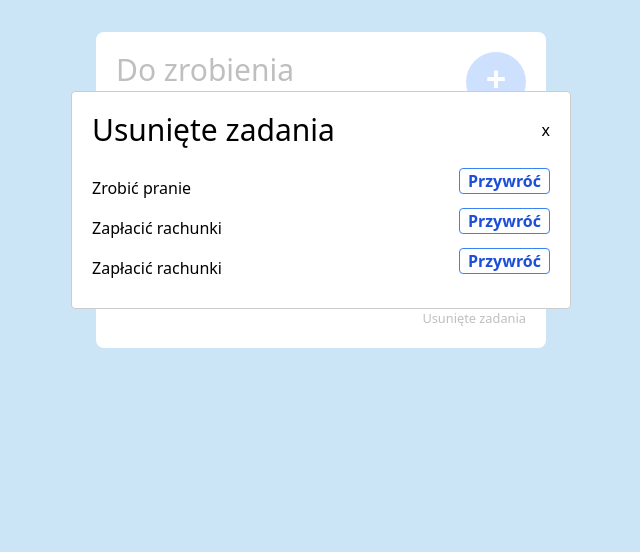
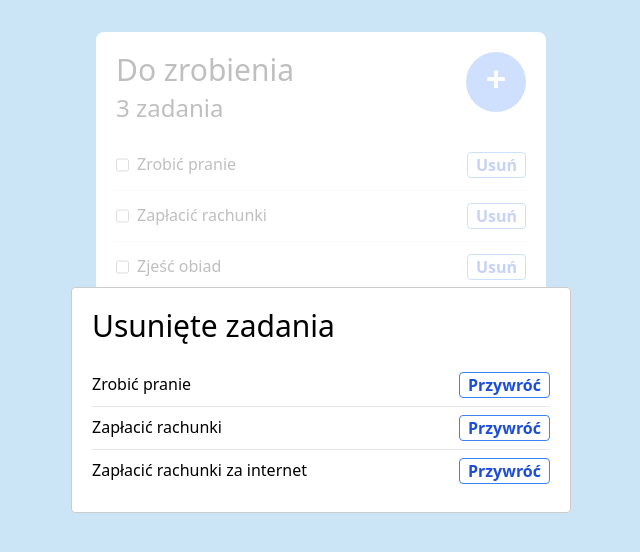
Before and after one commit to Patrykbarc/react-todo, a React (Vite) app: page / in a window 1280 px wide. Both pictures are taken after a click on the button "Usunięte zadania". Shown: the top 552 px of the page, without its empty margins (319-959 px from the left). Built offline with nearby package versions, Linux system fonts and the light colour scheme.

Commit message:
Restoring of deleted tasks

```diff
--- a/src/App.jsx
+++ b/src/App.jsx
@@ -5,25 +5,42 @@ import { AddNewTask } from "./components/AddNewTask";
 import { NewTaskInput } from "./components/NewTaskInput";
 import { DeletedTasks } from "./components/DeletedTasks";
 
+const initialTaskList = [
+  { name: "Zrobić pranie", id: 1, isFinished: false },
+  { name: "Zapłacić rachunki", id: 2, isFinished: false },
+  { name: "Zjeść obiad", id: 3, isFinished: false },
+];
+
+const initialDeletedTasks = [
+  { name: "Zrobić pranie", id: 7, isFinished: true },
+  { name: "Zapłacić rachunki", id: 8, isFinished: true },
+  { name: "Zapłacić rachunki za internet", id: 9, isFinished: true },
+];
+
 function App() {
   const [openNewTask, handleOpenNewTask] = useState(true);
-  const [tasksList, setTasksList] = useState([
-    { name: "Zrobić pranie", id: 1, isFinished: false },
-    { name: "Zapłacić rachunki", id: 2, isFinished: false },
-    { name: "Zjeść obiad", id: 3, isFinished: false },
-  ]);
+  const [tasksList, setTasksList] = useState(initialTaskList);
   const [taskName, setTaskName] = useState("");
-  const [deletedTasks, setDeletedTasks] = useState([
-    { name: "Zrobić pranie", id: 7, isFinished: false },
-    { name: "Zapłacić rachunki", id: 8, isFinished: false },
-    { name: "Zapłacić rachunki", id: 8, isFinished: false },
-  ]);
+  const [deletedTasks, setDeletedTasks] = useState(initialDeletedTasks);
+
+  console.log(deletedTasks);
+
+  function addTask(task) {
+    setTasksList((prevData) => [...prevData, task]);
+  }
 
   function deleteTask(taskId) {
     setTasksList((prevData) => prevData.filter((task) => task.id !== taskId));
   }
 
-  function handleDeletedTaskList() {}
+  function restoreDeletedTasks(item) {
+    setDeletedTasks((prevState) => [...prevState, item]);
+  }
+  function updateDeletedTasksArr(taskId) {
+    setDeletedTasks((prevData) =>
+      prevData.filter((task) => task.id !== taskId),
+    );
+  }
 
   return (
     <div className="container flex w-[450px] flex-col gap-4 rounded-lg bg-white p-5">
@@ -34,7 +51,7 @@ function App() {
         />
       ) : (
         <NewTaskInput
-          setTasksList={setTasksList}
+          addTask={addTask}
           handleCloseNewTask={handleOpenNewTask}
           taskName={taskName}
           setTaskName={setTaskName}
@@ -46,10 +63,16 @@ function App() {
           tasksList={tasksList}
           setTasksList={setTasksList}
           deleteTask={deleteTask}
+          setDeletedTasks={setDeletedTasks}
+          restoreDeletedTaks={restoreDeletedTasks}
         />
       )}
       {deletedTasks.length !== 0 && (
-        <DeletedTasks deletedTasks={deletedTasks} />
+        <DeletedTasks
+          deletedTasks={deletedTasks}
+          restoreTask={addTask}
+          updateDeletedTasksArr={updateDeletedTasksArr}
+        />
       )}
     </div>
   );
--- a/src/components/DeletedTasks.jsx
+++ b/src/components/DeletedTasks.jsx
@@ -1,10 +1,14 @@
 import Modal from "react-modal";
 import { useState } from "react";
 
-export function DeletedTasks({ deletedTasks }) {
+export function DeletedTasks({
+  deletedTasks,
+  restoreTask,
+  updateDeletedTasksArr,
+}) {
   const customStyles = {
     content: {
-      top: "25%",
+      top: "50%",
       left: "50%",
       right: "auto",
       bottom: "auto",
@@ -38,16 +42,27 @@ export function DeletedTasks({ deletedTasks }) {
       >
         <div className="mb-5 flex justify-between align-middle">
           <h2 className="text-3xl font-medium">Usunięte zadania</h2>
-          <button onClick={closeModal}>x</button>
+          {/* <button onClick={closeModal}>x</button> */}
         </div>
         <form onSubmit={(e) => e.preventDefault()}>
           <ul>
             {deletedTasks.map(({ id, name }) => (
-              <div key={`task-${id}`} className="flex justify-between">
-                <li className="border-b py-2 last-of-type:border-none">
-                  {name}
-                </li>
-                <button className="h-fit rounded border border-blue-500 bg-transparent px-2 font-semibold text-blue-700 hover:border-transparent hover:bg-blue-500 hover:text-white">
+              <div
+                key={`task-${id}`}
+                className="flex justify-between border-b py-2 last-of-type:border-none"
+              >
+                <li>{name}</li>
+                <button
+                  onClick={() => (
+                    restoreTask({
+                      name: name,
+                      id: Date.now(),
+                      isFinished: false,
+                    }),
+                    updateDeletedTasksArr(id)
+                  )}
+                  className="h-fit rounded border border-blue-500 bg-transparent px-2 font-semibold text-blue-700 hover:border-transparent hover:bg-blue-500 hover:text-white"
+                >
                   Przywróć
                 </button>
               </div>
--- a/src/components/NewTaskInput.jsx
+++ b/src/components/NewTaskInput.jsx
@@ -1,11 +1,9 @@
 import { useState } from "react";
 
-export function NewTaskInput({ setTasksList, handleCloseNewTask }) {
+export function NewTaskInput({ addTask, handleCloseNewTask }) {
   const [taskName, setTaskName] = useState("");
 
-  function addTask(task) {
-   setTasksList((prevData) => [...prevData, task]);
- }
+
 
   function handleTaskName(e) {
     setTaskName(e.target.value);
--- a/src/components/TasksList.jsx
+++ b/src/components/TasksList.jsx
@@ -1,5 +1,10 @@
 import { DragDropContext, Droppable, Draggable } from "react-beautiful-dnd";
-export function TasksList({ tasksList, setTasksList, deleteTask }) {
+export function TasksList({
+  tasksList,
+  setTasksList,
+  deleteTask,
+  restoreDeletedTaks: restoreDeletedTasks,
+}) {
   function handleOnDragEnd(result) {
     const items = Array.from(tasksList);
     const [reordededItem] = items.splice(result.source.index, 1);
@@ -49,7 +54,10 @@ export function TasksList({ tasksList, setTasksList, deleteTask }) {
                         <div>
                           <button
                             className="h-fit rounded border border-blue-500 bg-transparent px-2 font-semibold text-blue-700 hover:border-transparent hover:bg-blue-500 hover:text-white"
-                            onClick={() => deleteTask(id)}
+                            onClick={() => (
+                              restoreDeletedTasks({ name, id, isFinished }),
+                              deleteTask(id)
+                            )}
                           >
                             Usuń
                           </button>
```
